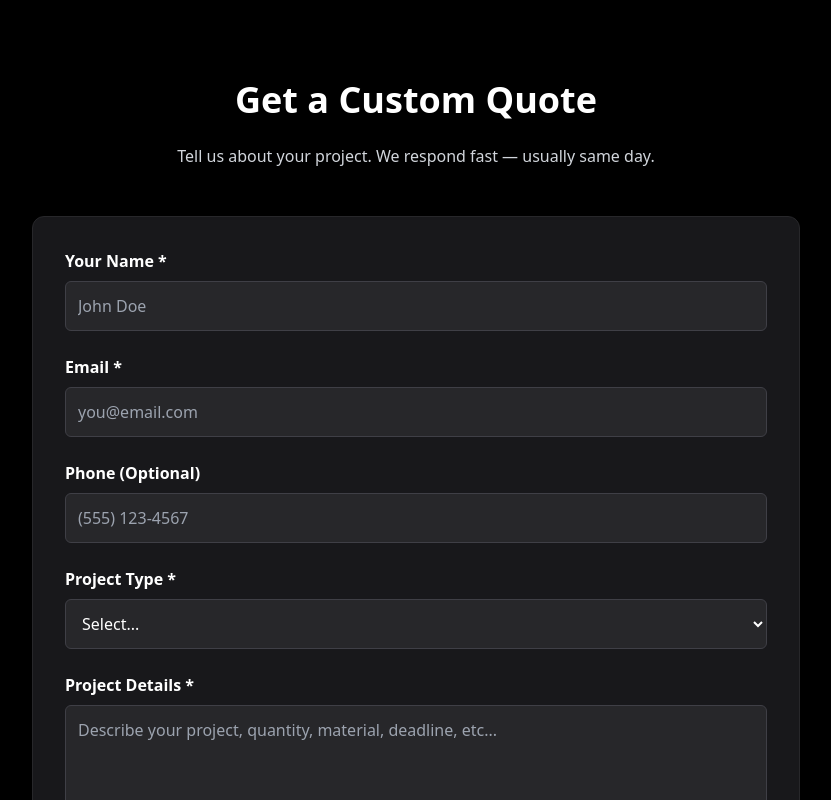
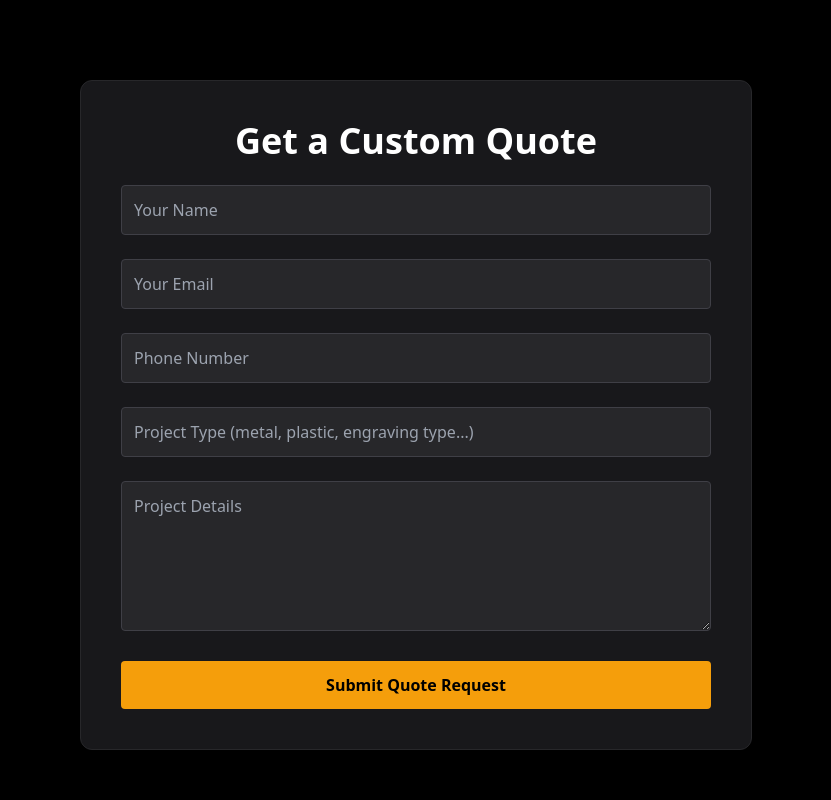
Before and after one commit to Jasonbackwood/backwood-biz, a Next.js app: page /contact in a window 1280 px wide. Shown: the top 800 px of the page, without its empty margins (224-1055 px from the left). Built offline with nearby package versions, Linux system fonts and the light colour scheme.

Commit message:
Update page.jsx

```diff
--- a/app/contact/page.jsx
+++ b/app/contact/page.jsx
@@ -10,7 +10,7 @@ export default function ContactPage() {
   const [details, setDetails] = useState("");
   const [submitted, setSubmitted] = useState(false);
 
-  const handleSubmit = async (e: any) => {
+  const handleSubmit = async (e) => {
     e.preventDefault();
 
     const formData = {
@@ -23,7 +23,6 @@ export default function ContactPage() {
 
     const res = await fetch("/api/send-quote", {
       method: "POST",
-      headers: { "Content-Type": "application/json" },
       body: JSON.stringify(formData),
     });
 
@@ -34,102 +33,66 @@ export default function ContactPage() {
       setPhone("");
       setProjectType("");
       setDetails("");
-    } else {
-      alert("Something went wrong sending the email.");
     }
   };
 
   return (
-    <main className="min-h-screen bg-black text-white py-20 px-6">
-      <div className="max-w-3xl mx-auto">
+    <main className="min-h-screen bg-black text-white px-6 py-20">
+      <div className="max-w-2xl mx-auto bg-zinc-900 p-10 rounded-xl border border-zinc-800">
+        <h1 className="text-4xl font-bold mb-6 text-center">Get a Custom Quote</h1>
 
-        {/* HEADER */}
-        <h1 className="text-4xl font-bold mb-6 text-center">
-          Get a Custom Quote
-        </h1>
-        <p className="text-gray-300 text-center mb-12">
-          Tell us about your project. We respond fast — usually same day.
+        {submitted ? (
+          <p className="text-green-400 text-center text-xl">
+            Thank you! Your request has been sent.
           </p>
-
-        {/* SUCCESS MESSAGE */}
-        {submitted && (
-          <div className="mb-6 p-4 bg-green-600 text-black font-semibold rounded-md text-center">
-            ✔ Thank you! Your request has been sent.
-          </div>
-        )}
-
-        {/* FORM */}
-        <form onSubmit={handleSubmit} className="space-y-6 bg-zinc-900 p-8 rounded-xl border border-zinc-800">
-
-          <div>
-            <label className="block mb-2 font-semibold">Your Name *</label>
+        ) : (
+          <form className="space-y-6" onSubmit={handleSubmit}>
             <input
-              required
+              className="w-full p-3 bg-zinc-800 border border-zinc-700 rounded"
+              placeholder="Your Name"
               value={name}
               onChange={(e) => setName(e.target.value)}
-              className="w-full p-3 rounded-md bg-zinc-800 border border-zinc-700 text-white"
-              placeholder="John Doe"
+              required
             />
-          </div>
 
-          <div>
-            <label className="block mb-2 font-semibold">Email *</label>
             <input
-              required
-              type="email"
+              className="w-full p-3 bg-zinc-800 border border-zinc-700 rounded"
+              placeholder="Your Email"
               value={email}
               onChange={(e) => setEmail(e.target.value)}
-              className="w-full p-3 rounded-md bg-zinc-800 border border-zinc-700 text-white"
-              placeholder="you@email.com"
+              required
             />
-          </div>
 
-          <div>
-            <label className="block mb-2 font-semibold">Phone (Optional)</label>
             <input
+              className="w-full p-3 bg-zinc-800 border border-zinc-700 rounded"
+              placeholder="Phone Number"
               value={phone}
               onChange={(e) => setPhone(e.target.value)}
-              className="w-full p-3 rounded-md bg-zinc-800 border border-zinc-700 text-white"
-              placeholder="(555) 123-4567"
             />
-          </div>
 
-          <div>
-            <label className="block mb-2 font-semibold">Project Type *</label>
-            <select
-              required
+            <input
+              className="w-full p-3 bg-zinc-800 border border-zinc-700 rounded"
+              placeholder="Project Type (metal, plastic, engraving type...)"
               value={projectType}
               onChange={(e) => setProjectType(e.target.value)}
-              className="w-full p-3 rounded-md bg-zinc-800 border border-zinc-700 text-white"
-            >
-              <option value="">Select...</option>
-              <option>Fiber Laser Engraving</option>
-              <option>UV Laser Marking</option>
-              <option>CO₂ Laser Engraving</option>
-              <option>Industrial / Tool Marking</option>
-              <option>Logo / Branding Engraving</option>
-              <option>Custom Project</option>
-            </select>
-          </div>
+            />
 
-          <div>
-            <label className="block mb-2 font-semibold">Project Details *</label>
             <textarea
-              required
+              className="w-full p-3 bg-zinc-800 border border-zinc-700 rounded min-h-[150px]"
+              placeholder="Project Details"
               value={details}
               onChange={(e) => setDetails(e.target.value)}
-              className="w-full p-3 rounded-md bg-zinc-800 border border-zinc-700 text-white min-h-[140px]"
-              placeholder="Describe your project, quantity, material, deadline, etc..."
-            />
-          </div>
+              required
+            ></textarea>
 
             <button
               type="submit"
-            className="w-full py-4 bg-amber-500 text-black font-bold rounded-md hover:bg-amber-400 transition"
+              className="w-full bg-amber-500 text-black font-bold py-3 rounded hover:bg-amber-400 transition"
             >
-            Send Request
+              Submit Quote Request
             </button>
           </form>
+        )}
       </div>
     </main>
   );
```
Lines whose indentation alone changed are shown as unchanged.
